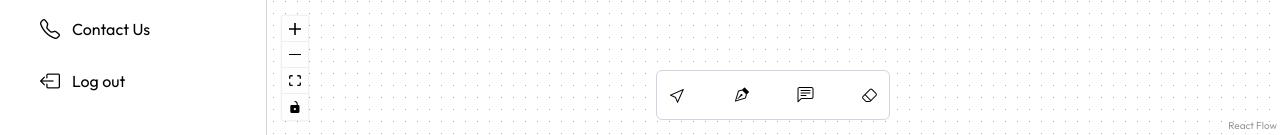
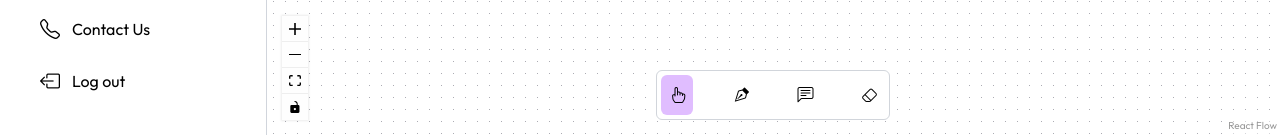
Before and after one commit to YumengLiu6044/GraphAI, a React (Vite) app in the folder frontend/: page /workspace in a window 1280 px wide. Shown: the part 665-800 px from the top of the page. Built offline with nearby package versions, Linux system fonts and the light colour scheme.

Commit message:
colors on button

```diff
--- a/frontend/src/components/Canvas.tsx
+++ b/frontend/src/components/Canvas.tsx
@@ -7,25 +7,29 @@ import {
 } from "@xyflow/react";
 import "@xyflow/react/dist/style.css";
 import { useShowSidebarStore } from "../utils/store";
+import { useState } from "react";
 
-const toolbarIcons = [
-  {name: "bi bi-cursor"},
-  {name: "bi bi-vector-pen"},
-    {name: "bi bi-chat-left-text"},
-  {name: "bi bi-eraser"}
+const toolbarButtons = [
+		{ name: "bi bi-hand-index", isSelected: false },
+		{ name: "bi bi-vector-pen", isSelected: false },
+		{ name: "bi bi-chat-left-text", isSelected: false },
+		{ name: "bi bi-eraser", isSelected: false },
 	]
 
 export default function Canvas() {
 	const showSidebar = useShowSidebarStore((state) => state.doShow);
 	const setShowSidebar = useShowSidebarStore((state) => state.setShow);
 
+  const [selectedToolIndex, setSelectedToolIndex] = useState(0)
+
 	const nodes = [
 		{
-    id: '1', // required
+			id: "1", // required
 			position: { x: 0, y: 0 }, // required
-    data: { label: 'Hello' }, // required
+			data: { label: "Hello" }, // required
 		},
 	];
+
 
 	return (
 		<div className="w-full min-h-full">
@@ -39,18 +43,24 @@ export default function Canvas() {
 
 				{/* sidebar control button */}
 				<Panel>
-					<i className="card-box bi bi-list bg-white text-lg hover:bg-gray-200" onClick={() => setShowSidebar(!showSidebar)}></i>
+					<i
+						className="card-box bi bi-list bg-white text-lg hover:bg-gray-200"
+						onClick={() => setShowSidebar(!showSidebar)}
+					></i>
 				</Panel>
 
 				{/* Toolbar */}
 				<Panel position="bottom-center">
 					<div className="flex card-box bg-white gap-8 ">
-            {toolbarIcons.map((item, index) => (<i className={`${item.name} hover:bg-gray-200 rounded-md p-2`} key={index}></i>))}
+						{toolbarButtons.map((item, index) => (
+							<i
+								className={`${item.name} rounded-md p-2 ${index === selectedToolIndex ? "bg-purple-400/50" : "hover:bg-gray-200"}`}
+								key={index}
+                onClick={() => setSelectedToolIndex(index)}
+							></i>
+						))}
 					</div>
 				</Panel>
-
-
-
 			</ReactFlow>
 		</div>
 	);
```
Lines whose indentation alone changed are shown as unchanged.
